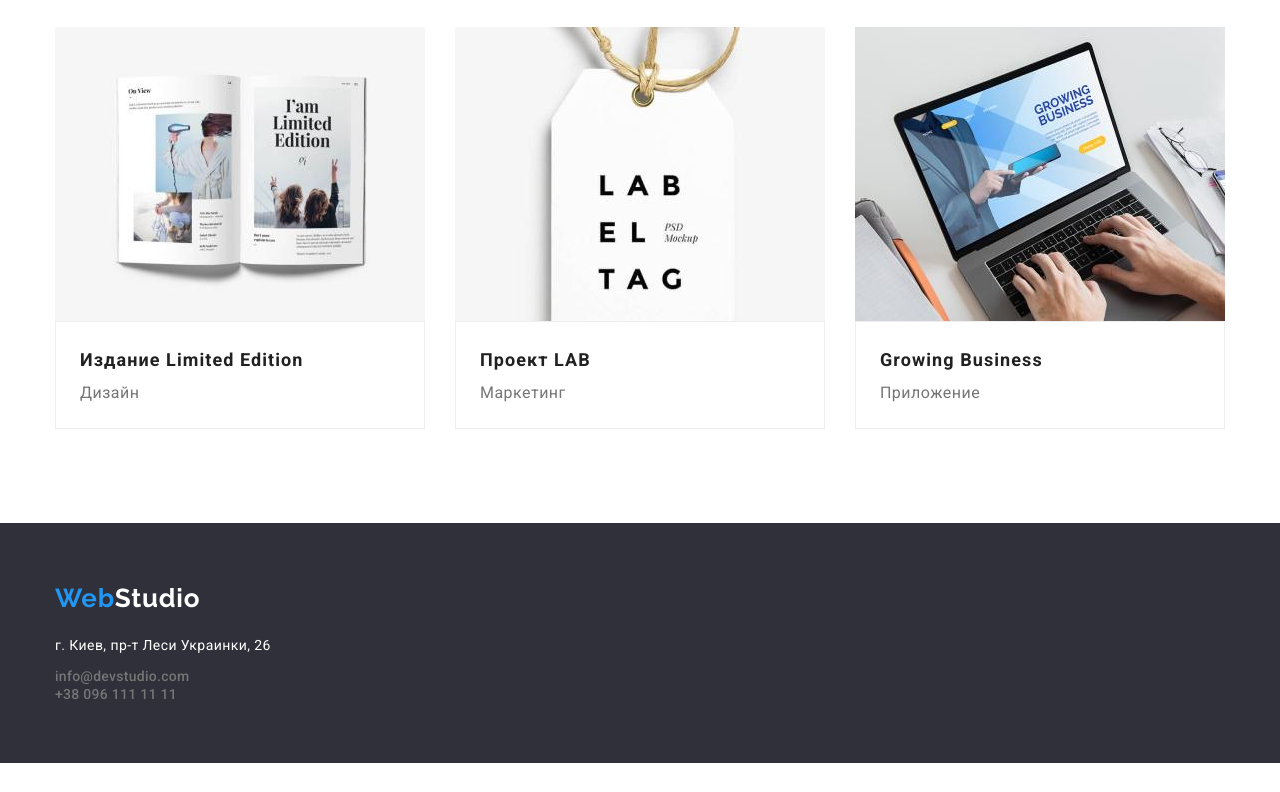
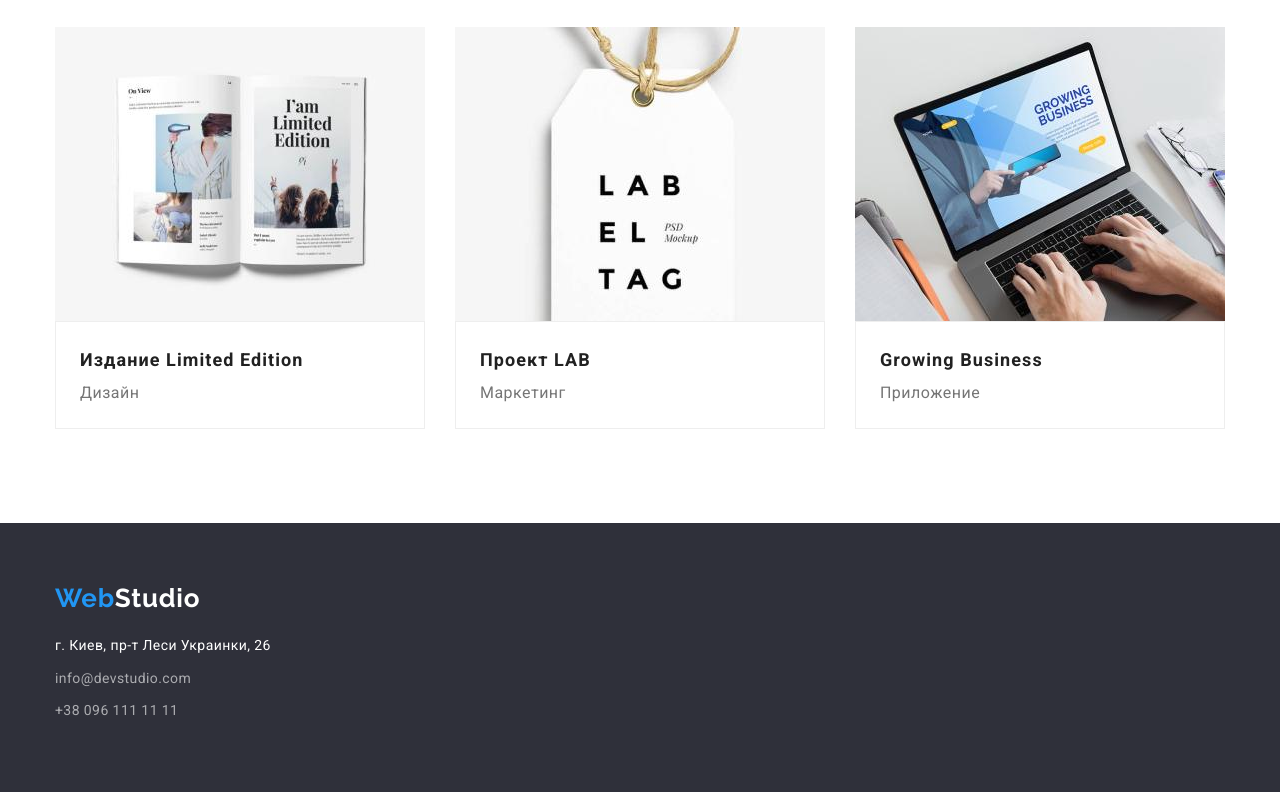
Before and after one commit to JuliaDmitrova/goit-markup-hw-03, a plain HTML site: page portfolio.html in a window 1280 px wide. Shown: the part 1103-1895 px from the top of the page. Before the commit the page ends 1866 px from the top, so only its background shows below. Drawn offline with nearby package versions, Linux system fonts and the light colour scheme.

Commit message:
Добавляет коррекции

```diff
--- a/portfolio.html
+++ b/portfolio.html
@@ -223,12 +223,14 @@
           </address>
           <ul class="contacts list">
             <li class="mail-list">
-              <a href="info@devstudio.com" class="mail link" lang="en"
+              <a href="info@devstudio.com" class="mail-footer link" lang="en"
                 >info@devstudio.com</a
               >
             </li>
             <li class="tel-list">
-              <a href="+380961111111" class="tel link">+38 096 111 11 11</a>
+              <a href="+380961111111" class="tel-footer link"
+                >+38 096 111 11 11</a
+              >
             </li>
           </ul>
         </div>
```
